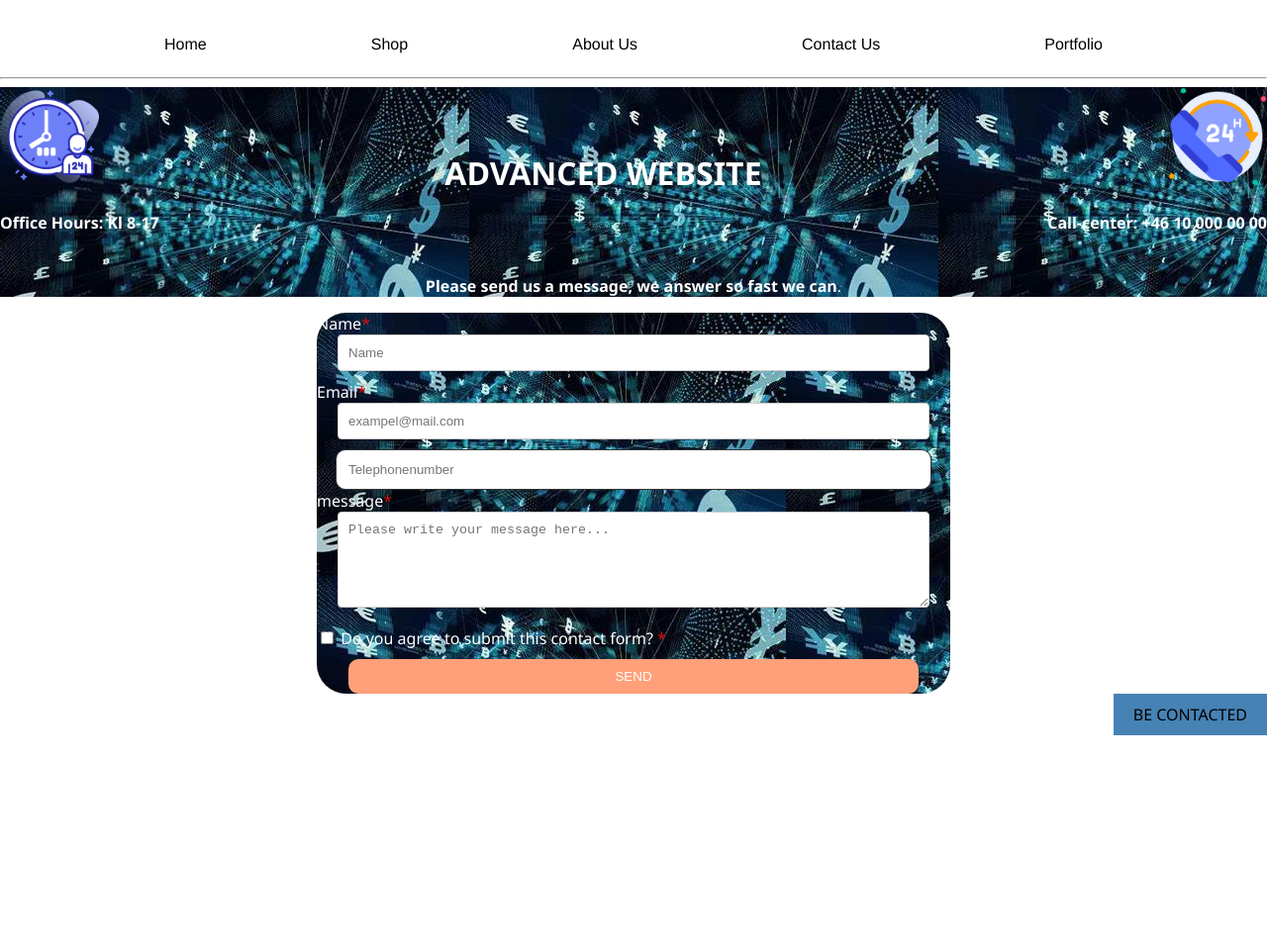
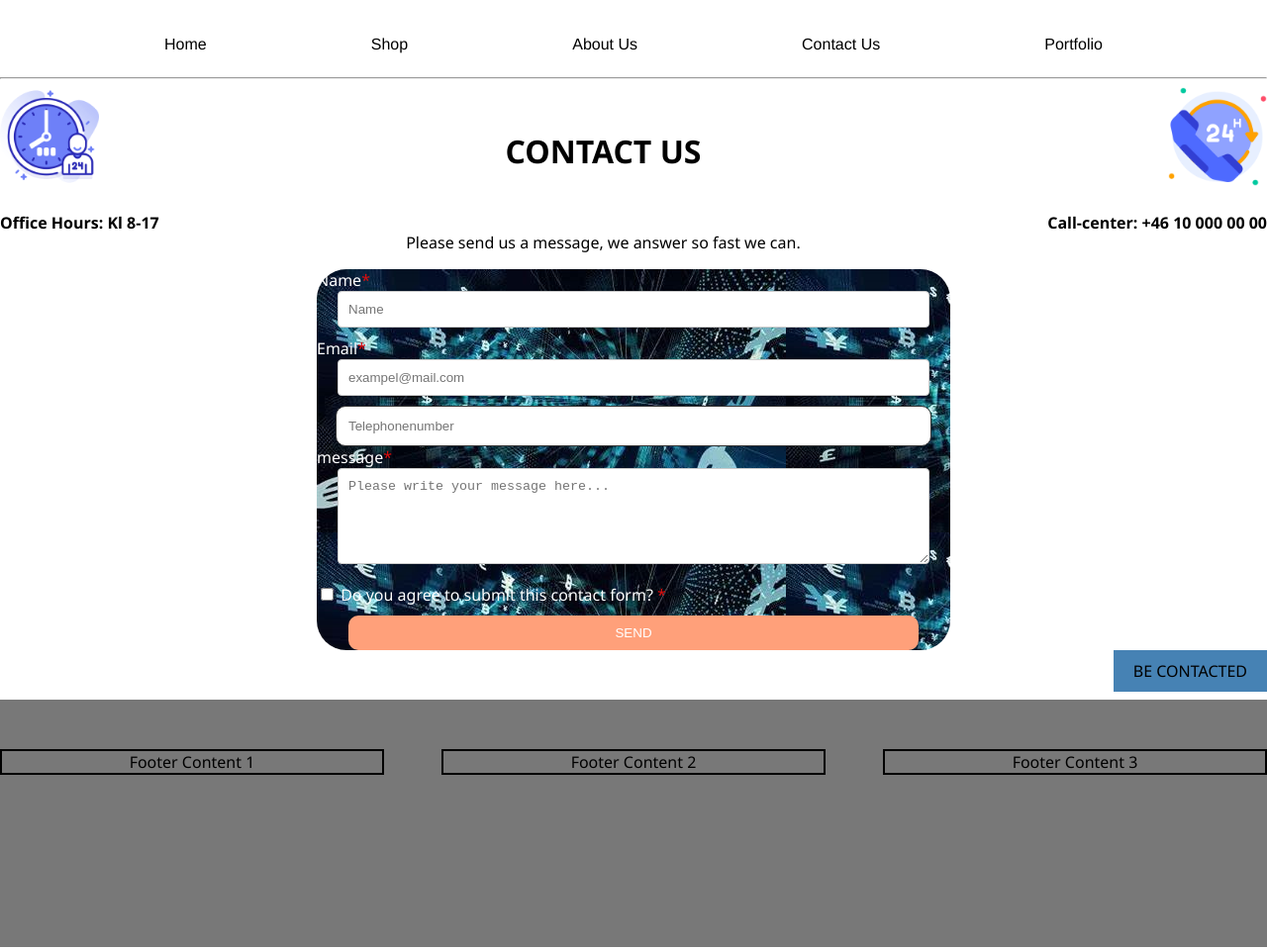
Before and after one commit to MungangaThelly/advanced-website, a website: page html/contact.html in a window 1280 px wide. Shown: the whole page at 99% size. Before the commit the page ends 800 px from the top, so only its background shows below. Drawn offline with Linux system fonts and the light colour scheme.

Commit message:
LASTUPDATE

```diff
--- a/html/contact.html
+++ b/html/contact.html
@@ -36,11 +36,9 @@
     <div class="content3">
         <div style="text-align: center;">
             <br>
+            <h1><strong>CONTACT US</strong></h1>
             <br>
-            <h1><strong>ADVANCED WEBSITE</strong></h1>
-            <br>
-            <br>
-            <p><b>Please send us a message, we answer so fast we can</b>.</p>
+            <p>Please send us a message, we answer so fast we can.</p>
         </div>
     </div>
 
@@ -84,6 +82,10 @@
                 </form>
             </div>
         </div>
-
+            <footer>
+                <section class="footer-info content1">Footer Content 1</section>
+                <section class="footer-info content3">Footer Content 2</section>
+                <section class="footer-info content2">Footer Content 3</section>
+            </footer>
 </body>
 </html>
--- a/styles/contact.css
+++ b/styles/contact.css
@@ -7,26 +7,23 @@ body {
     margin: 20px auto;
     font-family: 'Segoe UI', Tahoma, Geneva, Verdana, sans-serif;
 
-.content1, content2, .content3, form {
-    background-image: url(../img/OIP\ \(3\).jfif);}
-
+form {
+    background-image: url(../img/OIP\ \(3\).jfif);
 }
-
+}
 
 .content1 {
     float: left;
     margin: auto;
-    color: white;
 }
 
 .content2 {
     float: right;
     margin: auto;
-    color: white;
 }
 
 .content3 {
-    color: white;
+    float: none;
 }
 
 form {
@@ -49,8 +46,6 @@ textarea {
     border: 1px solid #333;
 }
 
-input[type="checkbox"],
-
 
 input[type="submit"] {
     background-color: rgb(186, 103, 103);
@@ -58,7 +53,7 @@ input[type="submit"] {
 }
 
 input[type="submit"]:hover {
-    background-color: rgb(150, 80, 80); /* Change to your desired hover color */
+    background-color: rgb(150, 80, 80); /* can Change to your desired hover color */
     color: #fff; /* Optional: change text color on hover */
 }
 
```
